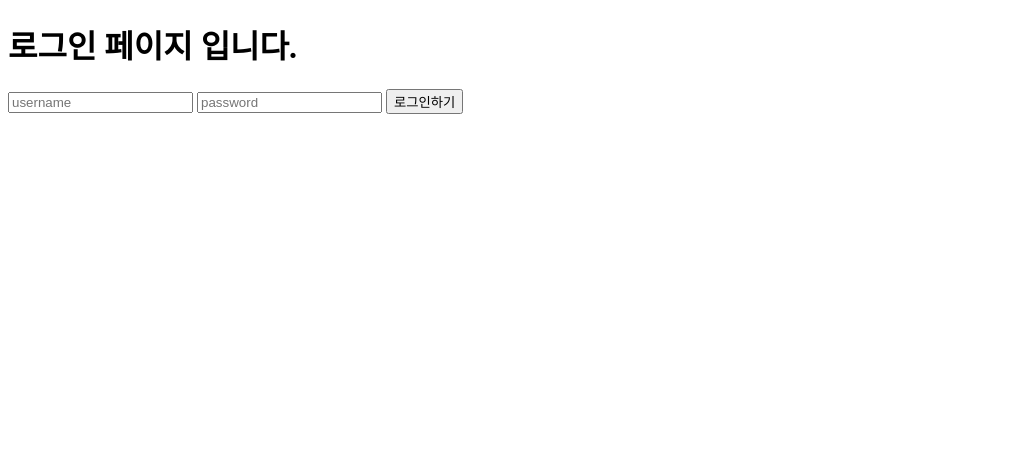
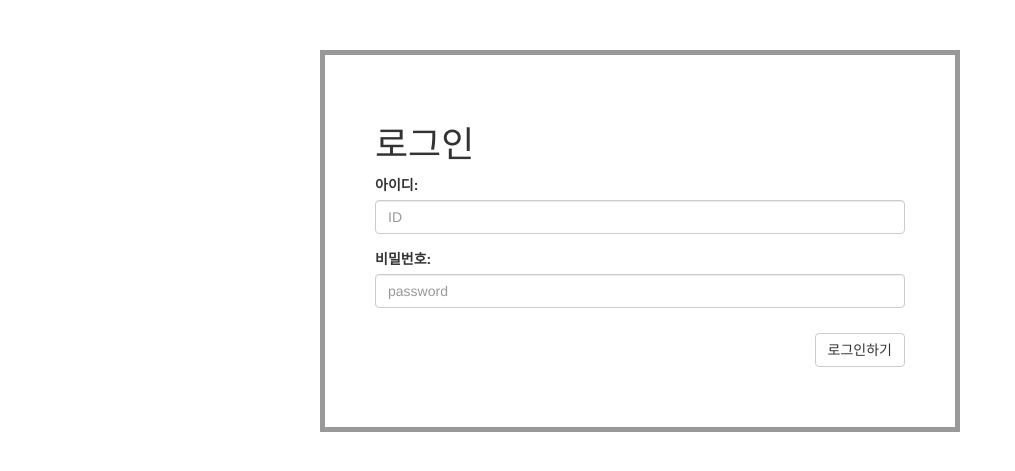
Before and after one commit to SEVIL-K/giga_jo_project, a Django app: page /login/ in a window 1280 px wide. Shown: the top 471 px of the page, without its empty margins (0-1015 px from the left). Run offline with Django 4.2, Linux system fonts and the light colour scheme; some libraries are stand-ins or nearby versions.

Commit message:
login design update

```diff
--- a/templates/user/login.html
+++ b/templates/user/login.html
@@ -3,15 +3,52 @@
   <head>
     <meta charset="UTF-8" />
     <meta name="viewport" content="width=device-width, initial-scale=1.0" />
-    <title>Document</title>
+    <link
+      rel="stylesheet"
+      href="https://maxcdn.bootstrapcdn.com/bootstrap/3.4.1/css/bootstrap.min.css" />
+    <script src="https://ajax.googleapis.com/ajax/libs/jquery/3.6.4/jquery.min.js"></script>
+    <script src="https://maxcdn.bootstrapcdn.com/bootstrap/3.4.1/js/bootstrap.min.js"></script>
+    <title>로그인</title>
+    <style>
+      .container {
+        margin: auto;
+        width: 50%;
+        border: 5px solid #999;
+        padding: 50px;
+        margin-top: 50px;
+      }
+      .btn-signup {
+        padding: 10px 0;
+        display: flex;
+        justify-content: flex-end;
+      }
+    </style>
   </head>
   <body>
-    <h1>로그인 페이지 입니다.</h1>
-    <form action="/login/" method="post">
-      {% csrf_token %}
-      <input type="text" name="username" placeholder="username" />
-      <input type="password" name="password" placeholder="password" />
-      <button type="submit">로그인하기</button>
-    </form>
+    <div class="container">
+      <h1>로그인</h1>
+      <form action="/login/" method="post">
+        {% csrf_token %}
+        <div class="form-group">
+          <label for="usr">아이디:</label>
+          <input
+            type="text"
+            name="username"
+            placeholder="ID"
+            class="form-control" />
+        </div>
+        <div class="form-group">
+          <label for="pwd">비밀번호:</label>
+          <input
+            type="password"
+            name="password"
+            placeholder="password"
+            class="form-control" />
+        </div>
+        <div class="btn-signup">
+          <button type="submit" class="btn btn-default">로그인하기</button>
+        </div>
+      </form>
+    </div>
   </body>
 </html>
--- a/templates/user/signup.html
+++ b/templates/user/signup.html
@@ -14,7 +14,7 @@
         margin: auto;
         width: 50%;
         border: 5px solid #999;
-        padding: 10px;
+        padding: 50px;
         margin-top: 50px;
       }
       .btn-signup {
```
